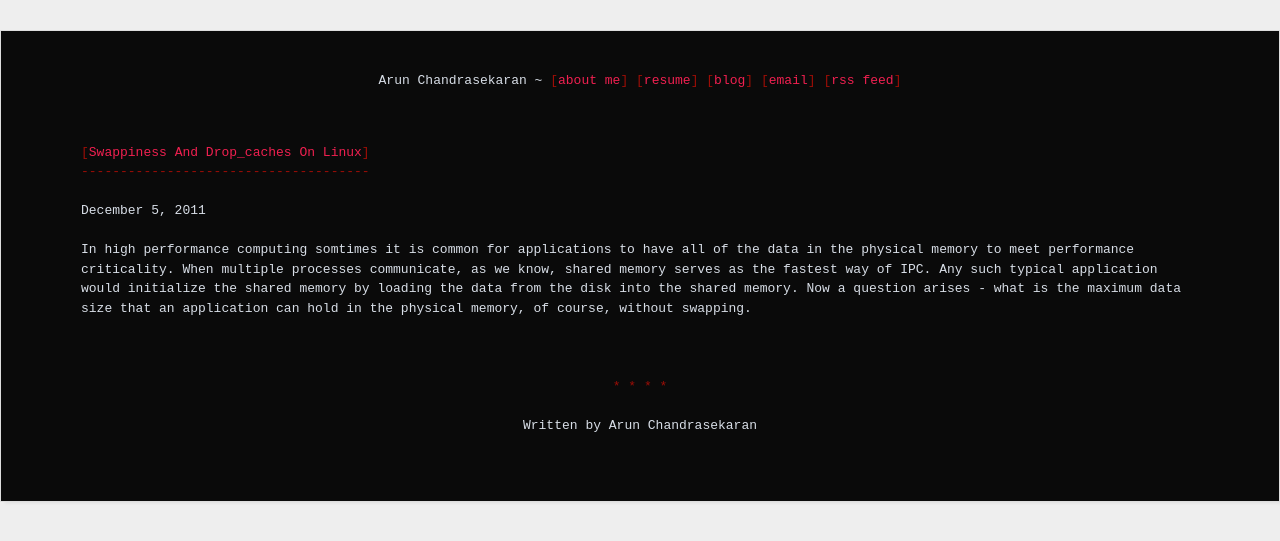
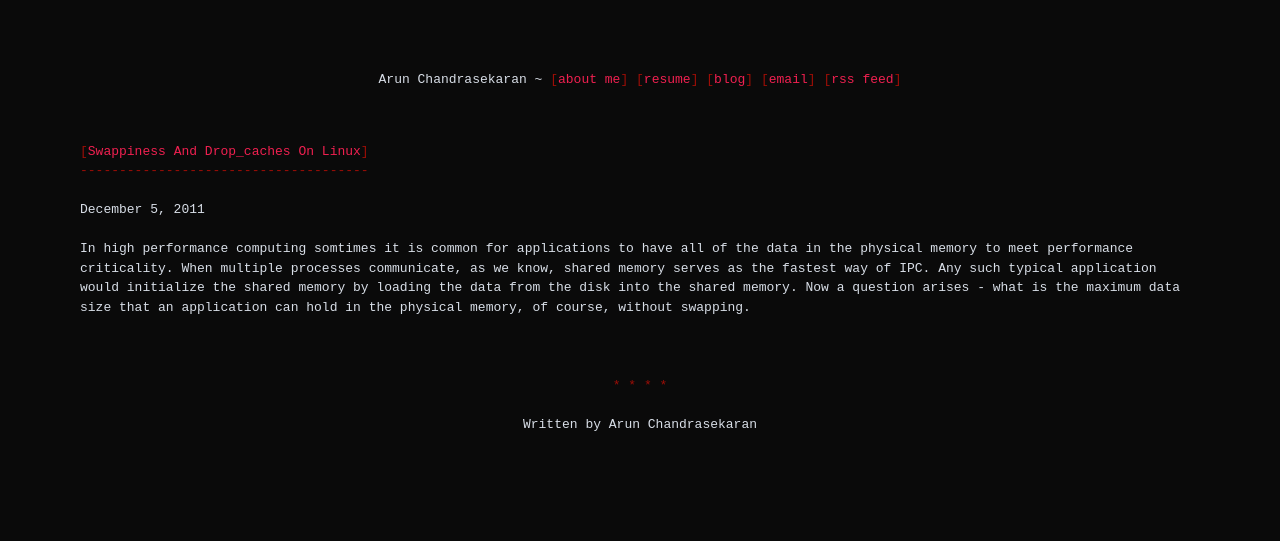
Before and after one commit to carun/carun.github.io, a Jekyll site: the page built from index.html, in a window 1280 px wide. Shown: the top 541 px of the page. Built offline with Jekyll 4.4.1, drawn with Linux system fonts in a browser that asks for light colours.

Commit message:
Removed the border and padding.

```diff
--- a/css/remarkdown.css
+++ b/css/remarkdown.css
@@ -407,15 +407,8 @@ hr {
  * Depends on default remarkdown.css
  */
 
-@media (min-width: 900px) {
-  html {
-    background-color: #EEE;
-  }
-}
-
 body {
-  padding: 30px;
-  margin: 0 auto;
+    padding: 30px auto;
     color: #d8dee7;
     background-color: #0a0a0a;
 }
@@ -424,9 +417,7 @@ body {
     body {
         margin: 30px auto;
         padding: 40px 80px;
-    border: 1px solid #DDD;
         background-color: #0a0a0a;
-    box-shadow: 3px 3px 3px -2px #DDD;
     }
 }
 
```
Lines whose indentation alone changed are shown as unchanged.
